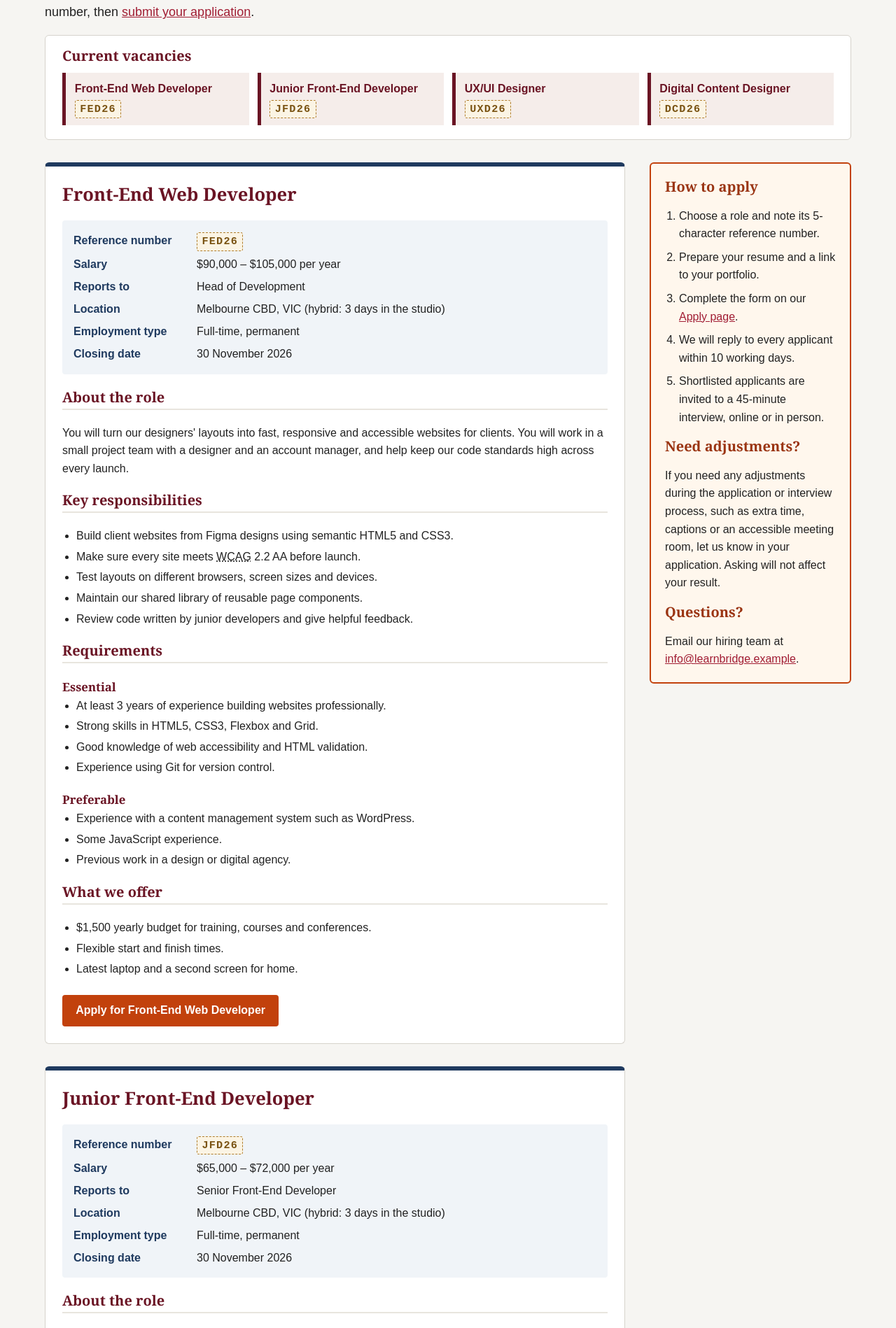
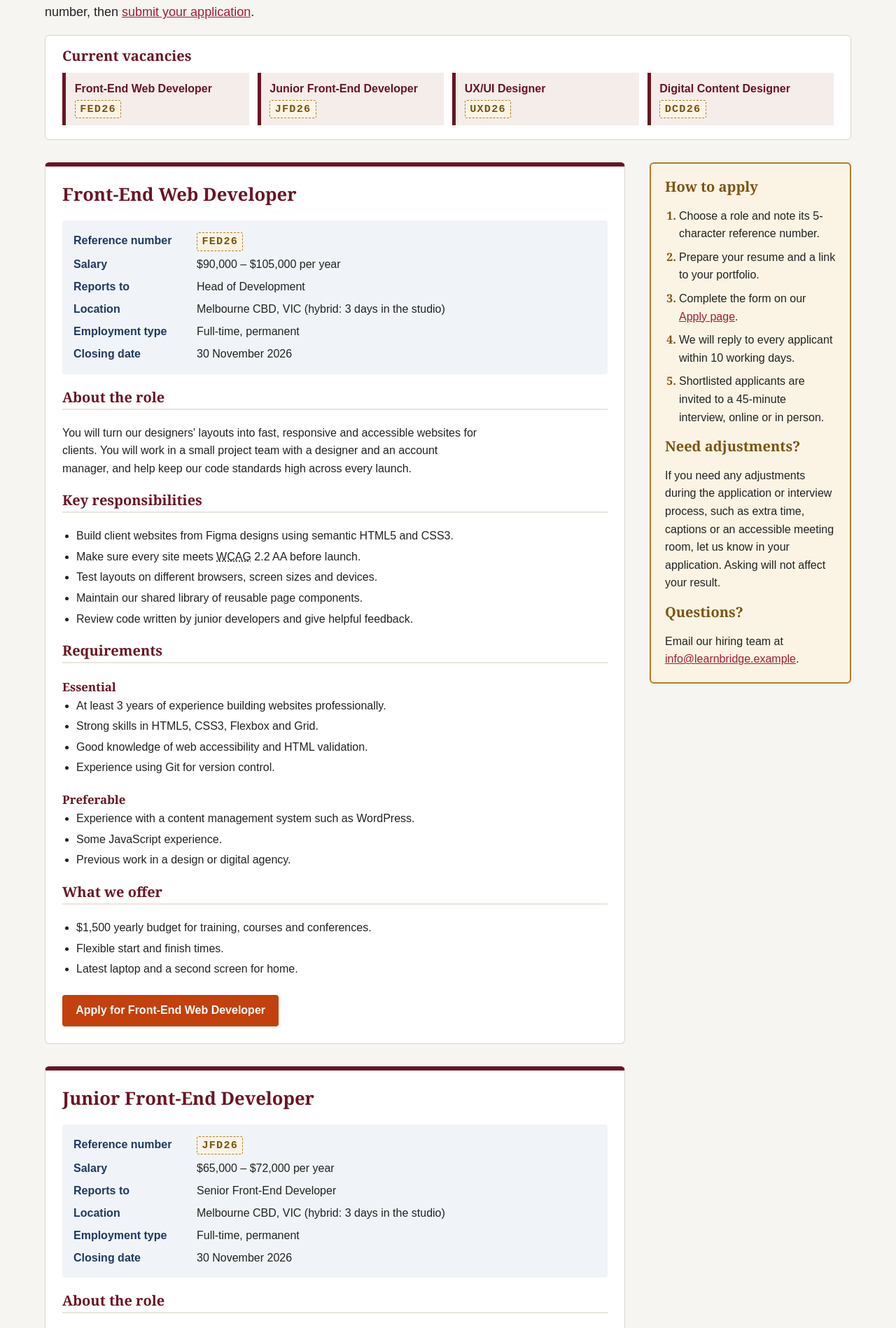
Before and after one commit to 106911603/project_part2_10026, a PHP site: page /jobs.html in a window 1280 px wide. Shown: the part 357-2255 px from the top of the page at 70% size. Run offline with PHP 8.4, Linux system fonts and the light colour scheme.

Commit message:
color change, added color border change for job cards

```diff
--- a/styles/styles.css
+++ b/styles/styles.css
@@ -321,9 +321,9 @@ abbr[title] {
     width: 25%;
     margin: 0 0 1.5rem 3%;
     padding: 1.25rem;
-    border: 2px solid #c2410c;
+    border: 2px solid #b07d2b;
     border-radius: 6px;
-    background-color: #fff7ed;
+    background-color: #fbf4e4;
 }
 
 /* Sidebar contents */
@@ -331,7 +331,7 @@ abbr[title] {
 .sidebar h2 {
     margin-top: 0;
     font-size: 1.25rem;
-    color: #9a3412;
+    color: #7a5312;
 }
 
 .sidebar ol {
@@ -340,6 +340,13 @@ abbr[title] {
 
 .sidebar li {
     margin-bottom: 0.5rem;
+}
+
+/* Styles only the numbers of the ordered list */
+.sidebar li::marker {
+    font-family: Georgia, "Times New Roman", serif;
+    font-weight: bold;
+    color: #7a5312;
 }
 
 /* Remove extra space under the last paragraph */
@@ -354,8 +361,14 @@ abbr[title] {
     padding: 1.5rem;
     background-color: #ffffff;
     border: 1px solid #d6d3cc;
-    border-top: 6px solid #1f3a5f;
+    border-top: 6px solid #6a1424;
     border-radius: 6px;
+    scroll-margin-top: 1rem;      /* leaves a gap above the card after a jump link */
+}
+
+/* :target matches the job whose id is in the page address after a jump link */
+.job:target {
+    border-top-color: #b07d2b;
 }
 
 .job h2 {
@@ -369,6 +382,10 @@ abbr[title] {
 .job h3 {
     padding-bottom: 0.25rem;
     border-bottom: 2px solid #e8e5de;
+}
+
+.job section p {
+    max-width: 68ch;
 }
 
 .job ul {
```
